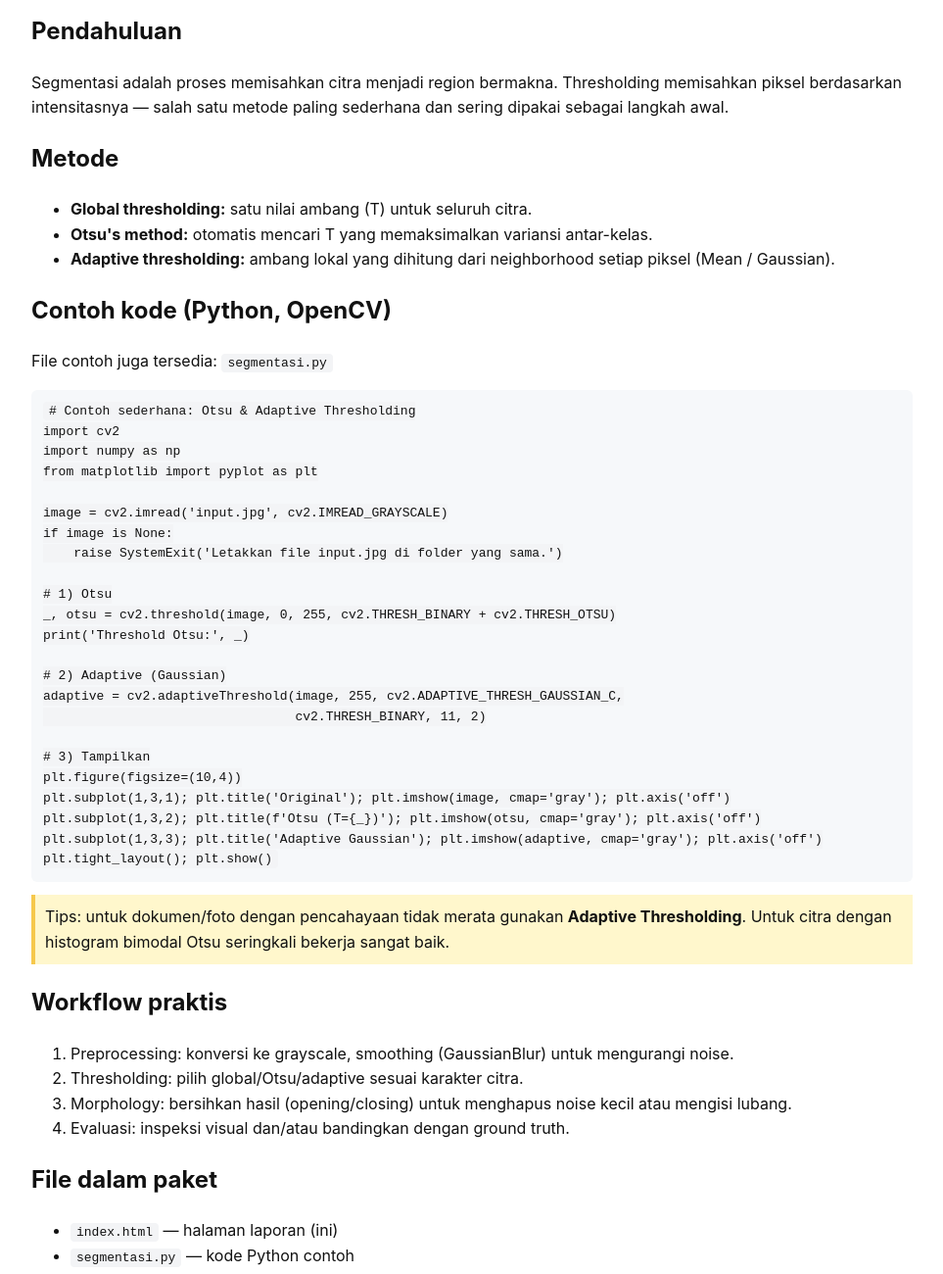
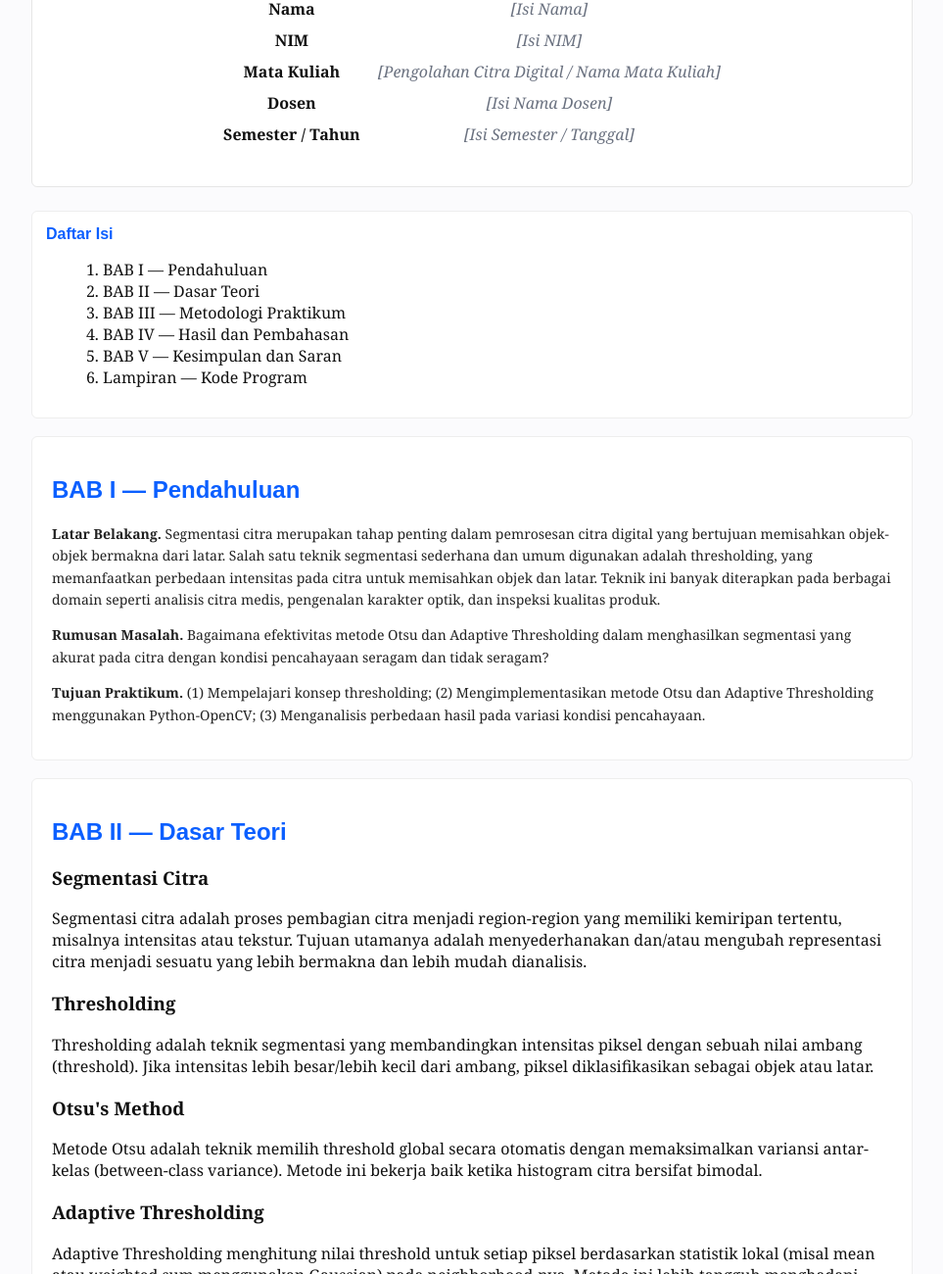
Before and after one commit to Weakcoders-bot/laporan-segmentasi, a plain HTML site: page index.html in a window 1280 px wide. Shown: the part 206-1506 px from the top of the page at 98% size, without its empty margins (158-1121 px from the left). Drawn offline with Linux system fonts and the light colour scheme.

Commit message:
Revise report structure and update title
Updated the title and structure of the report, enhancing the overall layout and content organization. Added sections for introduction, methodology, results, and conclusions.

```diff
--- a/index.html
+++ b/index.html
@@ -1,90 +1,173 @@
+
 <!doctype html>
 <html lang="id">
 <head>
   <meta charset="utf-8" />
   <meta name="viewport" content="width=device-width,initial-scale=1" />
-  <title>Laporan: Segmentasi Citra — Thresholding</title>
+  <title>LAPORAN PRAKTIKUM - Segmentasi Citra (Thresholding)</title>
   <style>
-    body {font-family: Inter, system-ui, -apple-system, "Segoe UI", Roboto, "Helvetica Neue", Arial; line-height:1.6; max-width:900px; margin:36px auto; padding:0 18px; color:#111;}
-    header {border-bottom:1px solid #eee; padding-bottom:12px; margin-bottom:20px;}
-    h1{margin:6px 0}
-    pre{background:#f6f8fa;padding:12px;border-radius:6px;overflow:auto}
-    code{font-family:monospace;background:#f3f4f6;padding:2px 6px;border-radius:4px}
-    .note{background:#fff7cc;padding:10px;border-left:4px solid #f6c84c;margin:12px 0}
-    footer{margin-top:36px;color:#666;font-size:14px;border-top:1px solid #eee;padding-top:12px}
+    @page { size: A4; margin: 20mm; }
+    :root{
+      --accent:#0b5fff;
+      --muted:#6b7280;
+      --paper:#fbfbfd;
+    }
+    body{font-family: "Georgia", "Times New Roman", serif; color:#111; background:var(--paper); padding:30px; max-width:900px; margin:0 auto;}
+    header.cover{border:1px solid #e6e6e6;padding:36px;border-radius:6px;background:white;margin-bottom:24px}
+    .univ{font-size:12px; color:var(--muted); text-align:center}
+    h1.title{font-size:22px;text-align:center;margin:18px 0 6px}
+    .meta{margin-top:18px;text-align:center}
+    .meta td{padding:4px 8px;}
+    hr.sep{border:none;border-top:2px solid #f0f0f0;margin:28px 0}
+    nav.toc{background:#fff;padding:14px;border-radius:6px;border:1px solid #eee;margin-bottom:18px}
+    nav.toc h2{margin-top:0;font-size:16px}
+    section{background:white;padding:20px;border-radius:6px;border:1px solid #eee;margin-bottom:18px}
+    h2{color:var(--accent);font-family:Arial,Helvetica,sans-serif}
+    p.lead{font-size:14px;color:#222;line-height:1.6}
+    ol{margin-left:18px}
+    pre.code{background:#f6f8fa;padding:12px;border-radius:6px;overflow:auto}
+    footer{font-size:12px;color:var(--muted);text-align:center;margin:24px 0}
+    .placeholder{color:var(--muted);font-style:italic}
+    table.specs{width:100%;border-collapse:collapse}
+    table.specs td, table.specs th{padding:6px;border:1px solid #f1f1f1}
+    .figure{border:1px dashed #eee;padding:18px;text-align:center;color:var(--muted);margin:12px 0;border-radius:6px}
   </style>
 </head>
 <body>
-<header>
-  <h1>Segmentasi Citra — Thresholding</h1>
-  <p>Ringkasan materi dan contoh implementasi (Otsu &amp; Adaptive Thresholding).</p>
-  <p><em>Sumber:</em> Slide kuliah "Pengolahan Citra Digital - Segmentasi Citra - Thresholding". fileciteturn0file0</p>
+  <header class="cover">
+    <div class="univ">[Nama Universitas]</div>
+    <h1 class="title">LAPORAN PRAKTIKUM<br>SEGMENTASI CITRA<br><small style="font-size:14px">Metode Thresholding: Otsu & Adaptive Thresholding</small></h1>
+    <table class="meta" style="margin:0 auto">
+      <tr><td><strong>Nama</strong></td><td class="placeholder">[Isi Nama]</td></tr>
+      <tr><td><strong>NIM</strong></td><td class="placeholder">[Isi NIM]</td></tr>
+      <tr><td><strong>Mata Kuliah</strong></td><td class="placeholder">[Pengolahan Citra Digital / Nama Mata Kuliah]</td></tr>
+      <tr><td><strong>Dosen</strong></td><td class="placeholder">[Isi Nama Dosen]</td></tr>
+      <tr><td><strong>Semester / Tahun</strong></td><td class="placeholder">[Isi Semester / Tanggal]</td></tr>
+    </table>
   </header>
 
-<section>
-  <h2>Pendahuluan</h2>
-  <p>Segmentasi adalah proses memisahkan citra menjadi region bermakna. Thresholding memisahkan piksel berdasarkan intensitasnya — salah satu metode paling sederhana dan sering dipakai sebagai langkah awal.</p>
+  <nav class="toc">
+    <h2>Daftar Isi</h2>
+    <ol>
+      <li>BAB I — Pendahuluan</li>
+      <li>BAB II — Dasar Teori</li>
+      <li>BAB III — Metodologi Praktikum</li>
+      <li>BAB IV — Hasil dan Pembahasan</li>
+      <li>BAB V — Kesimpulan dan Saran</li>
+      <li>Lampiran — Kode Program</li>
+    </ol>
+  </nav>
+
+  <section id="bab1">
+    <h2>BAB I — Pendahuluan</h2>
+    <p class="lead"><strong>Latar Belakang.</strong> Segmentasi citra merupakan tahap penting dalam pemrosesan citra digital yang bertujuan memisahkan objek-objek bermakna dari latar. Salah satu teknik segmentasi sederhana dan umum digunakan adalah thresholding, yang memanfaatkan perbedaan intensitas pada citra untuk memisahkan objek dan latar. Teknik ini banyak diterapkan pada berbagai domain seperti analisis citra medis, pengenalan karakter optik, dan inspeksi kualitas produk.</p>
+    <p class="lead"><strong>Rumusan Masalah.</strong> Bagaimana efektivitas metode Otsu dan Adaptive Thresholding dalam menghasilkan segmentasi yang akurat pada citra dengan kondisi pencahayaan seragam dan tidak seragam?</p>
+    <p class="lead"><strong>Tujuan Praktikum.</strong> (1) Mempelajari konsep thresholding; (2) Mengimplementasikan metode Otsu dan Adaptive Thresholding menggunakan Python-OpenCV; (3) Menganalisis perbedaan hasil pada variasi kondisi pencahayaan.</p>
   </section>
 
-<section>
-  <h2>Metode</h2>
-  <ul>
-    <li><strong>Global thresholding:</strong> satu nilai ambang (T) untuk seluruh citra.</li>
-    <li><strong>Otsu's method:</strong> otomatis mencari T yang memaksimalkan variansi antar-kelas.</li>
-    <li><strong>Adaptive thresholding:</strong> ambang lokal yang dihitung dari neighborhood setiap piksel (Mean / Gaussian).</li>
-  </ul>
+  <section id="bab2">
+    <h2>BAB II — Dasar Teori</h2>
+    <h3>Segmentasi Citra</h3>
+    <p>Segmentasi citra adalah proses pembagian citra menjadi region-region yang memiliki kemiripan tertentu, misalnya intensitas atau tekstur. Tujuan utamanya adalah menyederhanakan dan/atau mengubah representasi citra menjadi sesuatu yang lebih bermakna dan lebih mudah dianalisis.</p>
+    <h3>Thresholding</h3>
+    <p>Thresholding adalah teknik segmentasi yang membandingkan intensitas piksel dengan sebuah nilai ambang (threshold). Jika intensitas lebih besar/lebih kecil dari ambang, piksel diklasifikasikan sebagai objek atau latar.</p>
+    <h3>Otsu's Method</h3>
+    <p>Metode Otsu adalah teknik memilih threshold global secara otomatis dengan memaksimalkan variansi antar-kelas (between-class variance). Metode ini bekerja baik ketika histogram citra bersifat bimodal.</p>
+    <h3>Adaptive Thresholding</h3>
+    <p>Adaptive Thresholding menghitung nilai threshold untuk setiap piksel berdasarkan statistik lokal (misal mean atau weighted sum menggunakan Gaussian) pada neighborhood-nya. Metode ini lebih tangguh menghadapi pencahayaan tidak merata.</p>
   </section>
 
-<section>
-  <h2>Contoh kode (Python, OpenCV)</h2>
-  <p>File contoh juga tersedia: <code>segmentasi.py</code></p>
-  <pre><code># Contoh sederhana: Otsu &amp; Adaptive Thresholding
+  <section id="bab3">
+    <h2>BAB III — Metodologi Praktikum</h2>
+    <h4>Alat & Bahan</h4>
+    <ul>
+      <li>Bahasa pemrograman Python 3.x</li>
+      <li>Perpustakaan: OpenCV, NumPy, Matplotlib</li>
+      <li>Editor/IDE (mis. VSCode)</li>
+      <li>Dataset: citra uji (format JPG/PNG)</li>
+    </ul>
+
+    <h4>Langkah Eksperimen</h4>
+    <ol>
+      <li>Persiapan citra: konversi ke grayscale dan smoothing (Gaussian blur) untuk mengurangi noise.</li>
+      <li>Implementasi Otsu's thresholding dan Adaptive Thresholding.</li>
+      <li>Pembersihan hasil dengan operasi morfologi jika diperlukan.</li>
+      <li>Evaluasi visual dan catat perbedaan hasil.</li>
+    </ol>
+
+    <div class="figure">Gambar 1. Diagram alur proses (Preprocessing → Thresholding → Morphology → Evaluasi)</div>
+  </section>
+
+  <section id="bab4">
+    <h2>BAB IV — Hasil dan Pembahasan</h2>
+    <p class="lead">Bagian ini menampilkan contoh hasil segmentasi pada beberapa citra uji. Untuk setiap citra, tampilkan hasil Otsu dan Adaptive, lalu lakukan analisis perbedaan. Di sini disajikan pedoman penulisan hasil yang ideal:</p>
+    <ol>
+      <li>Deskripsikan karakter citra (kontras, adanya noise, pencahayaan)</li>
+      <li>Sertakan nilai threshold Otsu yang ditemukan</li>
+      <li>Bandingkan hasil Otsu dan Adaptive: where Otsu succeeds/fails</li>
+    </ol>
+    <p class="lead">Contoh analisis singkat: Pada citra dengan histogram bimodal dan pencahayaan seragam, Otsu mampu memisahkan objek dengan baik. Namun pada citra dengan pencahayaan tidak merata, Adaptive Thresholding (Gaussian) menunjukkan hasil yang lebih konsisten dan sedikit lebih tahan terhadap bayangan.</p>
+    <div class="figure">Gambar 2. (Tempat untuk menaruh hasil output: output_otsu.png / output_adaptive.png)</div>
+  </section>
+
+  <section id="bab5">
+    <h2>BAB V — Kesimpulan dan Saran</h2>
+    <p class="lead"><strong>Kesimpulan.</strong> Thresholding adalah metode sederhana namun efektif untuk segmentasi dasar. Pemilihan metode (Otsu vs Adaptive) harus disesuaikan dengan karakter citra; Otsu baik untuk kondisi seragam, Adaptive lebih cocok untuk kondisi pencahayaan variatif.</p>
+    <p class="lead"><strong>Saran.</strong> Untuk tugas lanjutan, kombinasikan thresholding dengan teknik lain (mis. edge detection, clustering, atau model berbasis pembelajaran) dan lakukan evaluasi kuantitatif menggunakan metrik (IoU, F1-score) terhadap ground truth.</p>
+  </section>
+
+  <section id="lampiran">
+    <h2>Lampiran — Kode Program</h2>
+    <p>Berikut adalah kode program yang digunakan. Simpan file ini sebagai <code>segmentasi.py</code> dan jalankan di lingkungan Python yang memiliki OpenCV.</p>
+    <pre class="code"><code># segmentasi.py
 import cv2
 import numpy as np
 from matplotlib import pyplot as plt
+from pathlib import Path
 
-image = cv2.imread('input.jpg', cv2.IMREAD_GRAYSCALE)
-if image is None:
-    raise SystemExit('Letakkan file input.jpg di folder yang sama.')
+def run(input_path='input.jpg', out_dir='outputs'):
+    p = Path(input_path)
+    if not p.exists():
+        raise SystemExit(f'File not found: {input_path}. Letakkan gambar uji bernama input.jpg di folder yang sama.')
+    out = Path(out_dir)
+    out.mkdir(parents=True, exist_ok=True)
 
-# 1) Otsu
-_, otsu = cv2.threshold(image, 0, 255, cv2.THRESH_BINARY + cv2.THRESH_OTSU)
-print('Threshold Otsu:', _)
+    # Load & preprocessing
+    img = cv2.imread(str(p), cv2.IMREAD_GRAYSCALE)
+    blurred = cv2.GaussianBlur(img, (5,5), 0)
 
-# 2) Adaptive (Gaussian)
-adaptive = cv2.adaptiveThreshold(image, 255, cv2.ADAPTIVE_THRESH_GAUSSIAN_C,
+    # Otsu
+    otsu_val, otsu = cv2.threshold(blurred, 0, 255, cv2.THRESH_BINARY + cv2.THRESH_OTSU)
+    print('Otsu threshold value:', otsu_val)
+    cv2.imwrite(str(out / 'output_otsu.png'), otsu)
+
+    # Adaptive (Gaussian)
+    adaptive = cv2.adaptiveThreshold(blurred, 255, cv2.ADAPTIVE_THRESH_GAUSSIAN_C,
                                      cv2.THRESH_BINARY, 11, 2)
+    cv2.imwrite(str(out / 'output_adaptive.png'), adaptive)
 
-# 3) Tampilkan
+    # Morphology cleanup (example)
+    kernel = np.ones((3,3), np.uint8)
+    cleaned = cv2.morphologyEx(adaptive, cv2.MORPH_CLOSE, kernel)
+    cv2.imwrite(str(out / 'output_cleaned.png'), cleaned)
+
+    print('Saved outputs in', out)
     plt.figure(figsize=(10,4))
-plt.subplot(1,3,1); plt.title('Original'); plt.imshow(image, cmap='gray'); plt.axis('off')
-plt.subplot(1,3,2); plt.title(f'Otsu (T={_})'); plt.imshow(otsu, cmap='gray'); plt.axis('off')
-plt.subplot(1,3,3); plt.title('Adaptive Gaussian'); plt.imshow(adaptive, cmap='gray'); plt.axis('off')
-plt.tight_layout(); plt.show()</code></pre>
-  <div class="note">Tips: untuk dokumen/foto dengan pencahayaan tidak merata gunakan <strong>Adaptive Thresholding</strong>. Untuk citra dengan histogram bimodal Otsu seringkali bekerja sangat baik.</div>
-</section>
+    plt.subplot(1,4,1); plt.imshow(img, cmap='gray'); plt.title('Original'); plt.axis('off')
+    plt.subplot(1,4,2); plt.imshow(otsu, cmap='gray'); plt.title('Otsu'); plt.axis('off')
+    plt.subplot(1,4,3); plt.imshow(adaptive, cmap='gray'); plt.title('Adaptive'); plt.axis('off')
+    plt.subplot(1,4,4); plt.imshow(cleaned, cmap='gray'); plt.title('Cleaned'); plt.axis('off')
+    plt.tight_layout(); plt.show()
 
-<section>
-  <h2>Workflow praktis</h2>
-  <ol>
-    <li>Preprocessing: konversi ke grayscale, smoothing (GaussianBlur) untuk mengurangi noise.</li>
-    <li>Thresholding: pilih global/Otsu/adaptive sesuai karakter citra.</li>
-    <li>Morphology: bersihkan hasil (opening/closing) untuk menghapus noise kecil atau mengisi lubang.</li>
-    <li>Evaluasi: inspeksi visual dan/atau bandingkan dengan ground truth.</li>
-  </ol>
-</section>
-
-<section>
-  <h2>File dalam paket</h2>
-  <ul>
-    <li><code>index.html</code> — halaman laporan (ini)</li>
-    <li><code>segmentasi.py</code> — kode Python contoh</li>
-    <li><code>README.md</code> — panduan deploy ke GitHub Pages</li>
-  </ul>
+if __name__ == '__main__':
+    import sys
+    inp = sys.argv[1] if len(sys.argv) > 1 else 'input.jpg'
+    run(inp)</code></pre>
+    <p class="placeholder">Catatan: Masukkan identitas pada halaman sampul sebelum mencetak atau mem-publish laporan.</p>
   </section>
 
   <footer>
-  <p>Generated for: Echo (permintaan pembuatan laporan &amp; siap dipublish).</p>
+    Generated report template — sesuaikan identitas dan citra uji. Untuk bantuan publikasi ke GitHub Pages, hubungi pembuat laporan (Echo).
   </footer>
 </body>
 </html>
```
Lines whose indentation alone changed are shown as unchanged.
